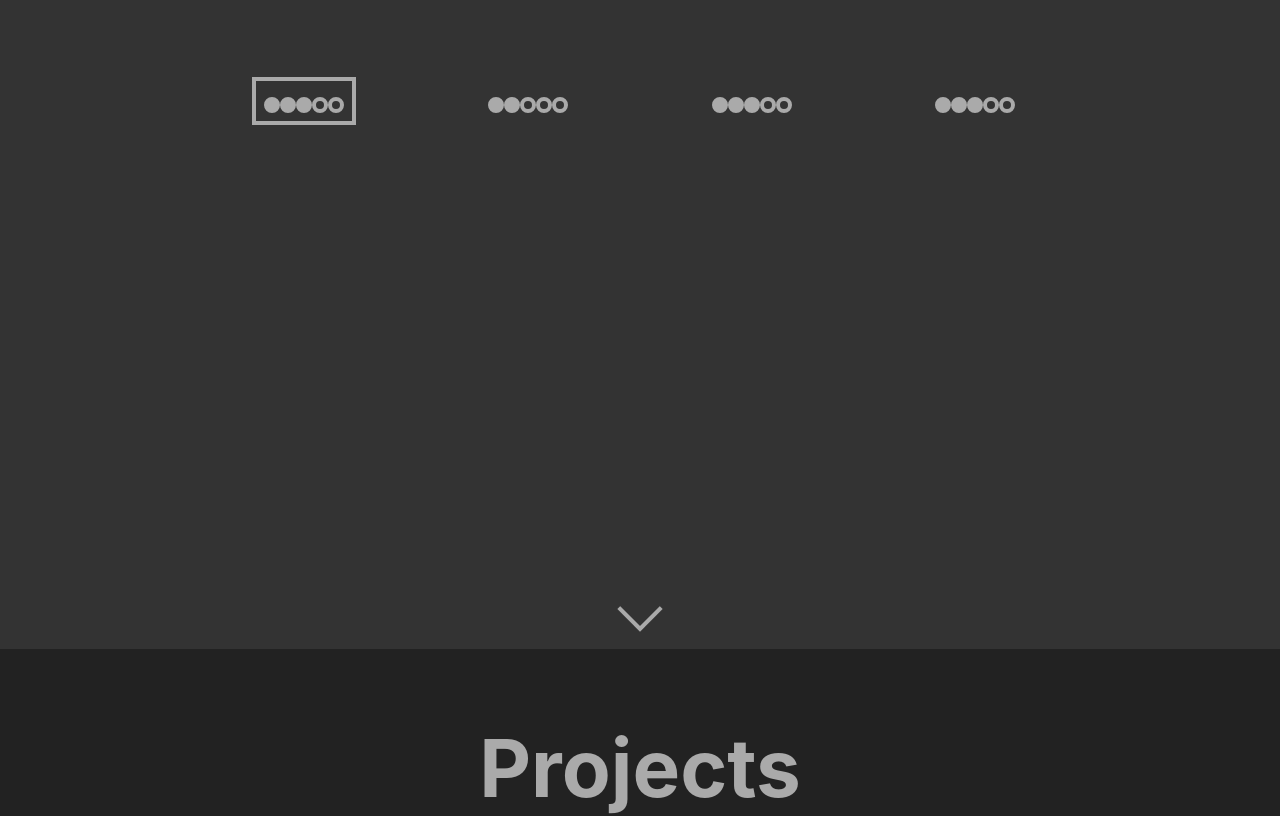
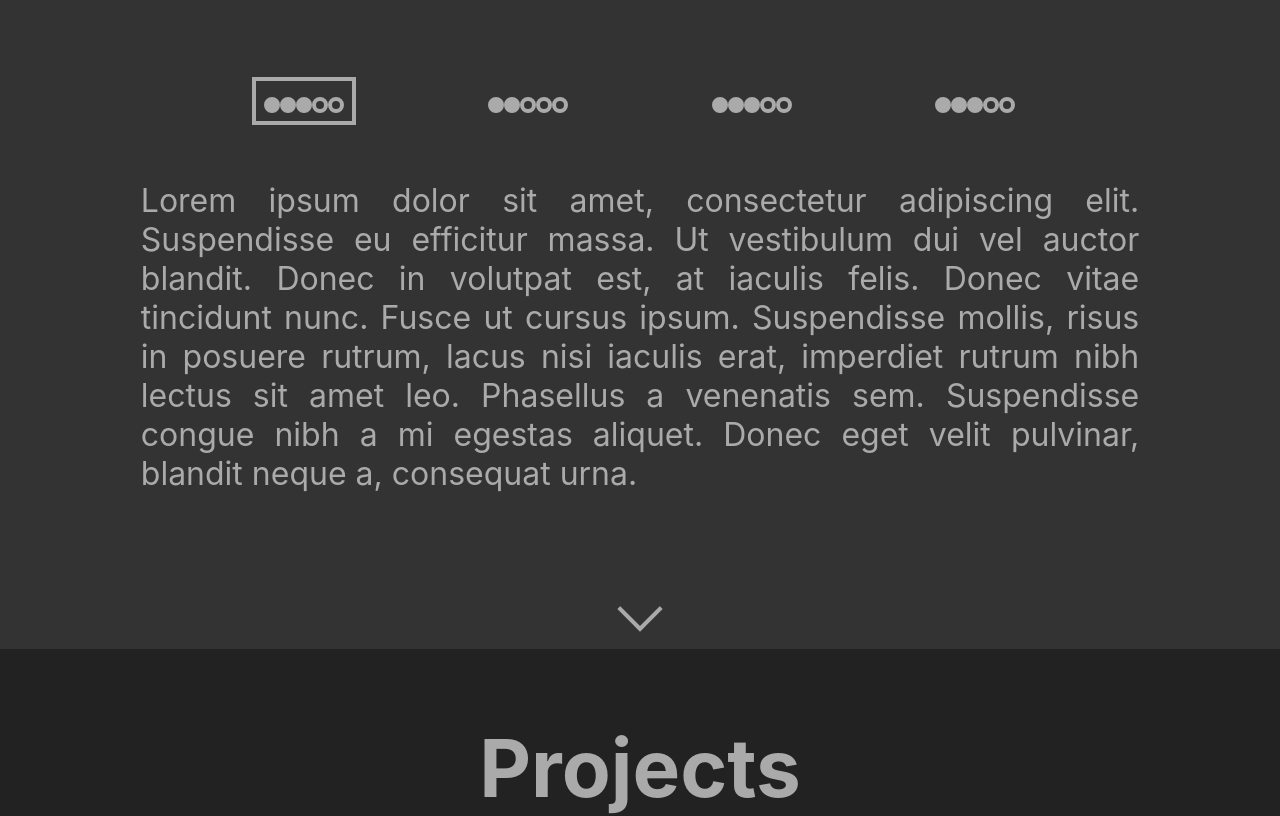
Before and after one commit to GrzegorzKazana/MyPortfolio, a React (Create React App) app: page / in a window 1280 px wide. Shown: the part 1781-2597 px from the top of the page. Built offline with nearby package versions, Linux system fonts and the light colour scheme; some icons are missing.

Commit message:
displaying skill description

```diff
--- a/src/components/SkillsPage/SkillSetData.js
+++ b/src/components/SkillsPage/SkillSetData.js
@@ -10,18 +10,21 @@ export default [
     name: "HTML",
     icon: "devicon-html5-plain-wordmark",
     level: 2,
-    description: ""
+    description:
+      "Vivamus commodo nibh purus, vitae sollicitudin purus pharetra id. Maecenas ac mi est. Donec sollicitudin pharetra blandit. Duis eget eleifend leo. Donec vestibulum interdum lacinia. Proin vestibulum lacus a tortor laoreet, ac viverra erat fermentum. Donec at elit ligula. Vivamus arcu libero, venenatis at gravida a, hendrerit nec ex. Donec a posuere quam, ut mollis libero. Cras molestie facilisis odio a ornare. Donec pharetra auctor dui ut accumsan."
   },
   {
     name: "CSS",
     icon: "devicon-css3-plain-wordmark",
     level: 3,
-    description: ""
+    description:
+      "Cras accumsan malesuada orci nec finibus. Nullam nec malesuada mauris. Nam fermentum dui nisl, ac mollis libero ullamcorper sit amet. Sed justo ipsum, cursus eget odio non, interdum auctor velit. Curabitur pulvinar mattis orci quis malesuada. Vivamus vehicula vehicula enim nec dictum. Proin dictum, purus eget vulputate feugiat, nisi elit vestibulum turpis, eget rutrum lectus nisl ac orci. Fusce lacinia sem sed enim vulputate gravida. Praesent massa ipsum, condimentum non lacus non, lacinia pellentesque mauris. Duis a est at sem hendrerit fermentum."
   },
   {
     name: "Python",
     icon: "devicon-python-plain-wordmark",
     level: 3,
-    description: ""
+    description:
+      "Nam eget nisi non libero venenatis dictum vel sollicitudin eros. Pellentesque lobortis gravida leo a consectetur. Maecenas felis enim, lacinia ut magna ac, semper varius ligula. Maecenas ac eros sed tellus lacinia lobortis nec non lacus. Donec condimentum, elit id dapibus pretium, lorem sapien sodales felis, sit amet ultrices ligula mauris convallis purus. Praesent in tristique nisl, nec varius dolor. Aliquam erat volutpat. Aliquam tempor dolor vel lacinia aliquet. In hac habitasse platea dictumst. Integer sit amet iaculis eros"
   }
 ];
--- a/src/components/SkillsPage/SkillsPage.css
+++ b/src/components/SkillsPage/SkillsPage.css
@@ -10,6 +10,7 @@
 }
 
 .SkillDescription {
+  margin: 48px 0px;
 }
 
 .SkillEntry {
--- a/src/components/SkillsPage/SkillsPage.jsx
+++ b/src/components/SkillsPage/SkillsPage.jsx
@@ -31,7 +31,9 @@ class SkillsPage extends React.Component {
             />
           ))}
         </div>
-        <div className="SkillDescription" />
+        <div className="SkillDescription">
+          {skillSetData && skillSetData[selectedSkill].description}
+        </div>
       </Page>
     );
   }
```
